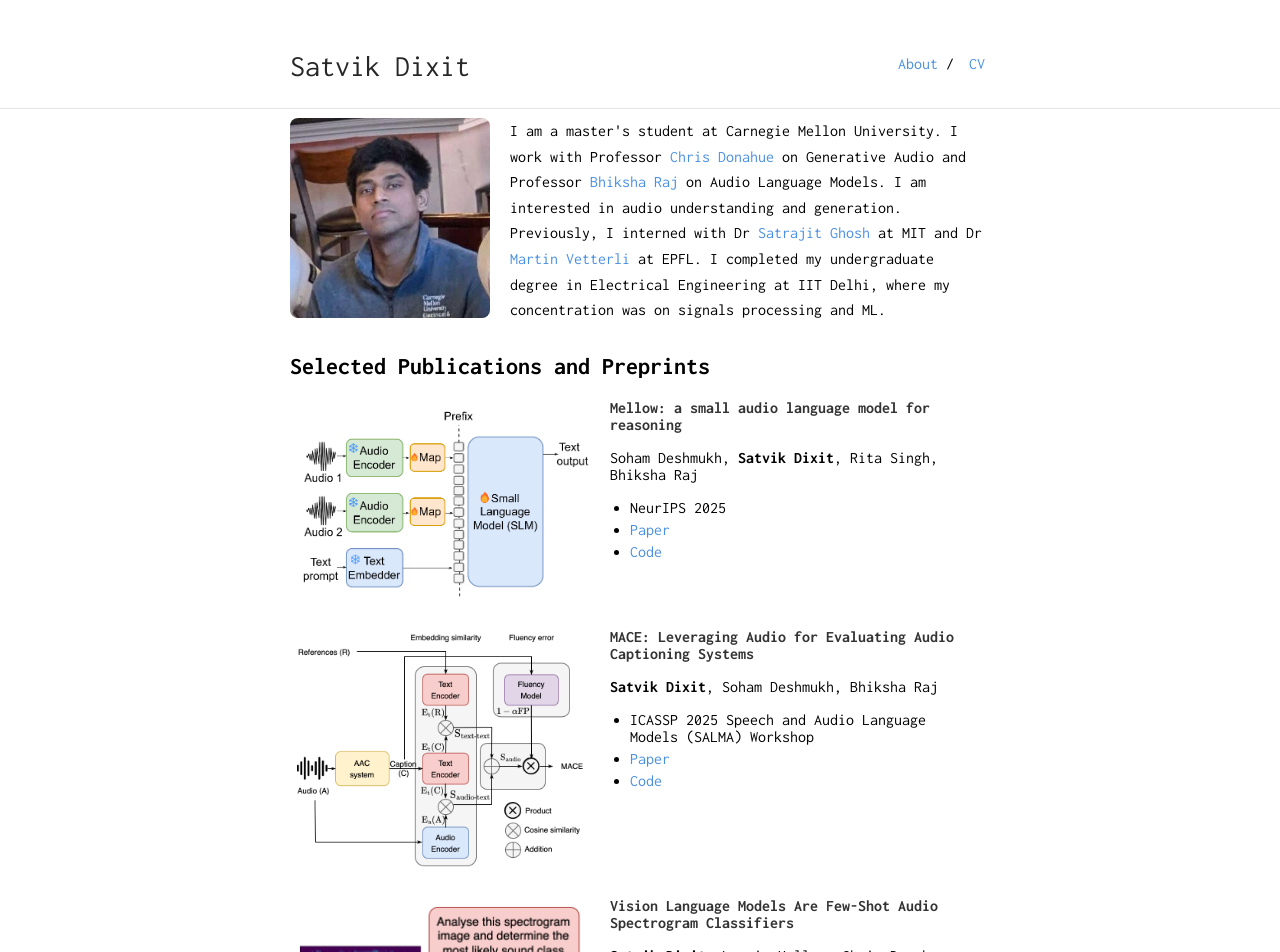
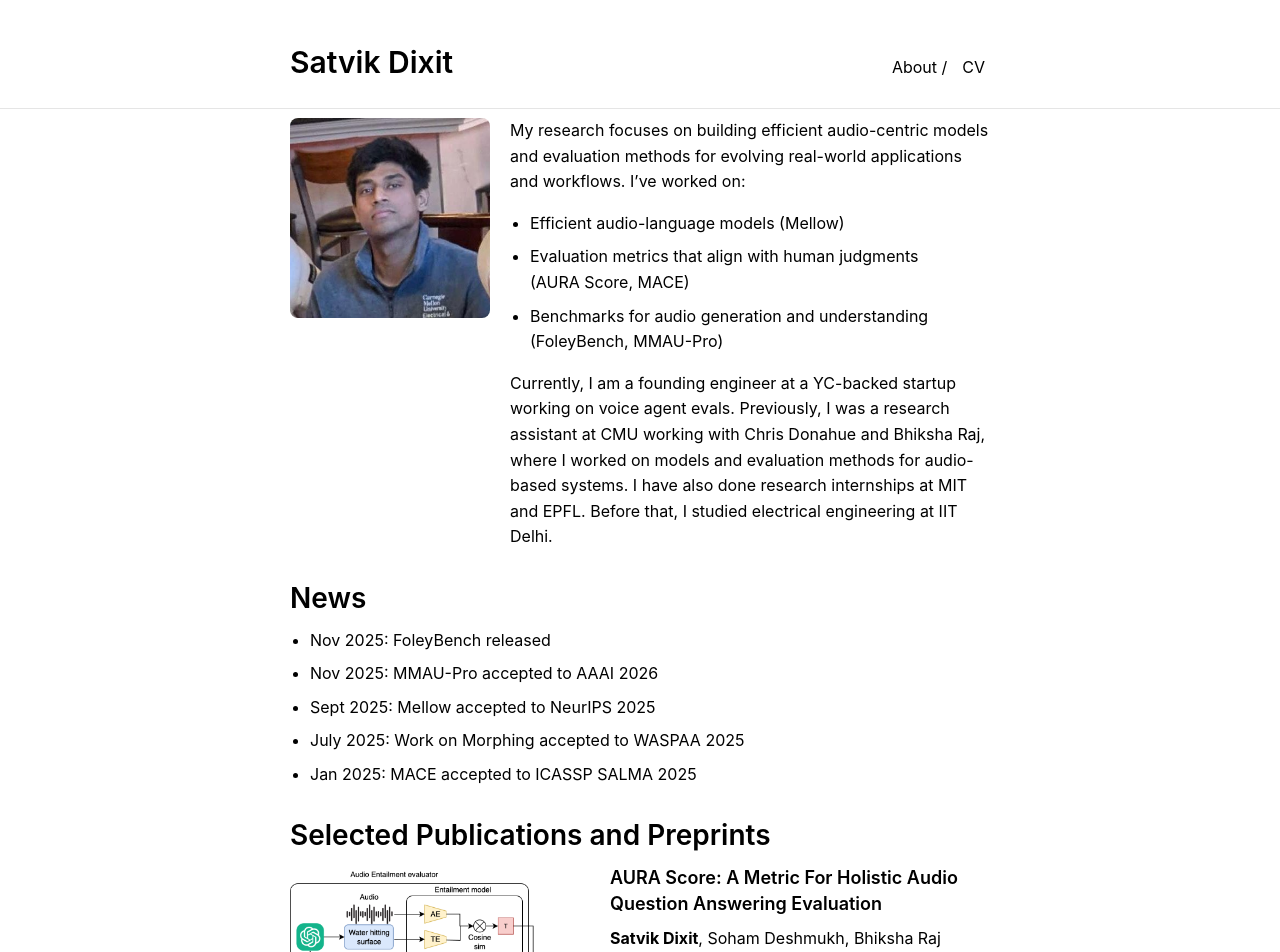
Before and after one commit to satvik-dixit/satvik-dixit.github.io, a Jekyll site: the page built from index.md, in a window 1280 px wide. Shown: the top 952 px of the page. Built offline with Jekyll 4.4.1, drawn with Linux system fonts in a browser that asks for light colours; some of the changed text lies outside the part shown.

Commit message:
Update styling to match reference site, add favicon, and add new papers (AURA Score and FoleyBench)

```diff
--- a/_config.yml
+++ b/_config.yml
@@ -7,6 +7,8 @@ tracking_id: #
 footer: no
 footer_url: "https://github.com/ankitsultana"
 footer_text: "Designed by Ankit Sultana and Jee-weon Jung, adapted by Satvik Dixit."
+favicon: true
+favicon_location: "/assets/img/icon.png"
 sass:
     style: compressed
     sass_dir: _sass
--- a/_layouts/default.html
+++ b/_layouts/default.html
@@ -21,12 +21,12 @@
         {% assign url = site.url | append: site.baseurl | append: page.url %}
     {% endif %}
     <meta name="description" content="{{ desc }}">
-    <link href='https://fonts.googleapis.com/css?family=Inconsolata:400,700' rel='stylesheet' type='text/css'>
+    <link href='https://fonts.googleapis.com/css2?family=Inter:wght@400;600;700&display=swap' rel='stylesheet' type='text/css'>
     <link rel="alternate" type="application/rss+xml" title="{{ site.title }} RSS" href="/feed.xml" />
     <link rel="stylesheet" href="{{ site.baseurl }}/css/main.css">
     {% if site.favicon %}
-        <link rel="icon" type="image/ico" href="{{ site.favicon_location }}">
-        <link rel="shortcut-icon" type="image/ico" href="{{ site.favicon_location }}">
+        <link rel="icon" type="image/png" href="{{ site.favicon_location }}">
+        <link rel="shortcut icon" type="image/png" href="{{ site.favicon_location }}">
     {% endif %}
     {% if site.twitter_username %}
         <link rel="author" href="https://twitter.com/{{ site.twitter_username }}">
--- a/_sass/_style.scss
+++ b/_sass/_style.scss
@@ -11,12 +11,15 @@ html {
 }
 body {
     margin: 0;
-    font-family: "Inconsolata";
+    font-family: -apple-system, "system-ui", "Segoe UI", "Noto Sans", Helvetica, Arial, sans-serif;
     height: 100%;
+    font-size: 16px;
+    line-height: 25.6px;
+    color: rgb(0, 0, 0);
 }
 a {
     text-decoration: none;
-    color: $accent;
+    color: rgb(0, 0, 0);
 }
 a:hover {
     text-decoration: underline;
@@ -34,7 +37,8 @@ hr {
 
 #author-name {
     font-size: 30px;
-    color: #272727;
+    font-weight: 600;
+    color: rgb(0, 0, 0);
     display: inline-block;
 }
 .navbar {
--- a/_sass/typography.scss
+++ b/_sass/typography.scss
@@ -1,6 +1,51 @@
 @import "vars";
 
 .content {
+    font-size: 16px;
+    line-height: 25.6px;
+
+    h2 {
+        font-size: 28px;
+        font-weight: 600;
+        margin-top: 36px;
+        margin-bottom: 16px;
+        color: rgb(0, 0, 0);
+    }
+
+    h3 {
+        font-size: 20px;
+        font-weight: 600;
+        margin-top: 24px;
+        margin-bottom: 16px;
+        color: rgb(0, 0, 0);
+    }
+
+    h4 {
+        font-size: 18px;
+        font-weight: 600;
+        margin-top: 20px;
+        margin-bottom: 12px;
+        color: rgb(0, 0, 0);
+    }
+
+    p {
+        margin-top: 0;
+        margin-bottom: 16px;
+    }
+
+    strong {
+        font-weight: 700;
+    }
+
+    a {
+        color: rgb(0, 0, 0);
+        text-decoration: none;
+
+        &:hover {
+            text-decoration: underline;
+        }
+    }
+
     a:hover {
         text-decoration: underline;
     }
@@ -15,10 +60,11 @@
         margin-bottom: 5px;
     }
     ul > li {
-        margin: 5px 0 5px 0;
+        margin: 0 0 8px 0;
     }
     ul {
-        padding: 0 20px 0 20px;;
+        padding: 0 20px 0 20px;
+        margin-bottom: 16px;
     }
     ol {
         padding: 0 30px 0 30px;
@@ -118,11 +164,13 @@
             h4 {
                 margin-top: 0;
                 margin-bottom: 10px;
-                color: #333333;
+                color: rgb(0, 0, 0);
+                font-weight: 600;
             }
 
             ul {
                 margin-top: 10px;
+                margin-bottom: 0;
             }
         }
     }
--- a/index.md
+++ b/index.md
@@ -3,18 +3,59 @@ layout: default
 ---
 
 <div class="intro-section">
-<img src="/assets/img/picture.jpg" alt="Satvik Dixit" class="profile-picture-small">
-<div class="intro-text">
+  <img src="/assets/img/picture.jpg" alt="Satvik Dixit" class="profile-picture-small">
+  <div class="intro-text">
 
-I am a master's student at Carnegie Mellon University. I work with Professor <a href="https://chrisdonahue.com/">Chris Donahue</a> on Generative Audio and Professor <a href="https://cmu-mlsp.github.io/team/bhiksha_raj">Bhiksha Raj</a> on Audio Language Models. I am interested in audio understanding and generation.
+My research focuses on building efficient audio-centric models and evaluation methods for evolving real-world applications and workflows.
 
-Previously, I interned with Dr <a href="https://sensein.group/">Satrajit Ghosh</a> at MIT and Dr <a href="https://www.epfl.ch/labs/lcav/people/martin-vetterli/">Martin Vetterli</a> at EPFL. I completed my undergraduate degree in Electrical Engineering at IIT Delhi, where my concentration was on signals processing and ML.
+I’ve worked on:
+<ul>
+<li>Efficient audio-language models (<a href="https://arxiv.org/abs/2503.08540">Mellow</a>) </li>
+<li>Evaluation metrics that align with human judgments (<a href="https://arxiv.org/abs/2510.04934">AURA Score</a>, <a href="https://arxiv.org/abs/2411.00321">MACE</a>)</li>
+<li>Benchmarks for audio generation and understanding (<a href="https://gclef-cmu.org/foleybench/">FoleyBench</a>, <a href="https://sonalkum.github.io/mmau-pro">MMAU-Pro</a>)</li>
+</ul>
 
-</div>
+Currently, I am a founding engineer at a YC-backed startup working on voice agent evals. Previously, I was a research assistant at CMU working with <a href="https://chrisdonahue.com/">Chris Donahue</a> and <a href="https://cmu-mlsp.github.io/team/bhiksha_raj/">Bhiksha Raj</a>, where I worked on models and evaluation methods for audio-based systems. I have also done research internships at <a href="https://sensein.group/">MIT</a> and <a href="https://www.epfl.ch/labs/lcav/">EPFL</a>. Before that, I studied electrical engineering at IIT Delhi.
+
+  </div>
 </div>
 
+<div class="news-section">
+  <h2>News</h2>
+  <ul>
+    <li>Nov 2025: <a href="https://gclef-cmu.org/foleybench/">FoleyBench</a> released</li>
+    <li>Nov 2025: <a href="https://arxiv.org/abs/2508.13992">MMAU-Pro</a> accepted to AAAI 2026</li>
+    <li>Sept 2025: <a href="https://arxiv.org/abs/2503.08540">Mellow</a> accepted to NeurIPS 2025</li>
+    <li>July 2025: Work on <a href="https://arxiv.org/abs/2506.01588">Morphing</a> accepted to WASPAA 2025</li>
+    <li>Jan 2025: <a href="https://arxiv.org/abs/2411.00321v1">MACE</a> accepted to ICASSP SALMA 2025</li>
+  </ul>
+</div>
 
 ## Selected Publications and Preprints
+<div class="publication">
+  <img src="/assets/img/main_fig.png" alt="AURA Score Preview" class="publication-image" style="width: 300px;">
+  <div class="publication-content">
+    <h4>AURA Score: A Metric For Holistic Audio Question Answering Evaluation</h4>
+    <p><strong>Satvik Dixit</strong>, Soham Deshmukh, Bhiksha Raj</p>
+    <ul>
+      <li>Submitted to ICASSP 2026</li>
+      <li><a href="https://arxiv.org/abs/2510.04934">Paper</a></li>
+    </ul>
+  </div>
+</div>
+
+<div class="publication">
+  <img src="/assets/img/fig.png" alt="FoleyBench Preview" class="publication-image" style="width: 300px;">
+  <div class="publication-content">
+    <h4>FoleyBench: A Benchmark For Video-to-Audio Models</h4>
+    <p><strong>Satvik Dixit</strong>, Koichi Saito, Zhi Zhong, Yuki Mitsufuji, Chris Donahue</p>
+    <ul>
+      <li>Submitted to ICASSP 2026</li>
+      <li><a href="https://arxiv.org/abs/2511.13219">Paper</a></li>
+    </ul>
+  </div>
+</div>
+
 <div class="publication">
   <img src="/assets/img/paper_5.png" alt="Mellow Preview" class="publication-image" style="width: 300px;">
   <div class="publication-content">
@@ -35,7 +76,7 @@ Previously, I interned with Dr <a href="https://sensein.group/">Satrajit Ghosh</
     <p><strong>Satvik Dixit</strong>, Soham Deshmukh, Bhiksha Raj</p>
     <ul>
       <li>ICASSP 2025 Speech and Audio Language Models (SALMA) Workshop</li>
-      <li><a href="https://arxiv.org/abs/2411.00321">Paper</a></li>
+      <li><a href="https://arxiv.org/abs/2411.00321v1">Paper</a></li>
       <li><a href="https://github.com/satvik-dixit/mace/tree/main">Code</a></li>
     </ul>
   </div>
@@ -47,7 +88,7 @@ Previously, I interned with Dr <a href="https://sensein.group/">Satrajit Ghosh</
     <h4>Vision Language Models Are Few-Shot Audio Spectrogram Classifiers</h4>
     <p><strong>Satvik Dixit</strong>, Laurie Heller, Chris Donahue</p>
     <ul>
-      <li>NeuRIPS 2024 Audio Imagination Workshop</li>
+      <li>NeurIPS 2024 Audio Imagination Workshop</li>
       <li><a href="https://openreview.net/pdf?id=RnBAclRKOC">Paper</a></li>
     </ul>
   </div>
```
Also changed, not shown: assets/img/icon.png (added), assets/img/main_fig.png (added), 1 other file.
